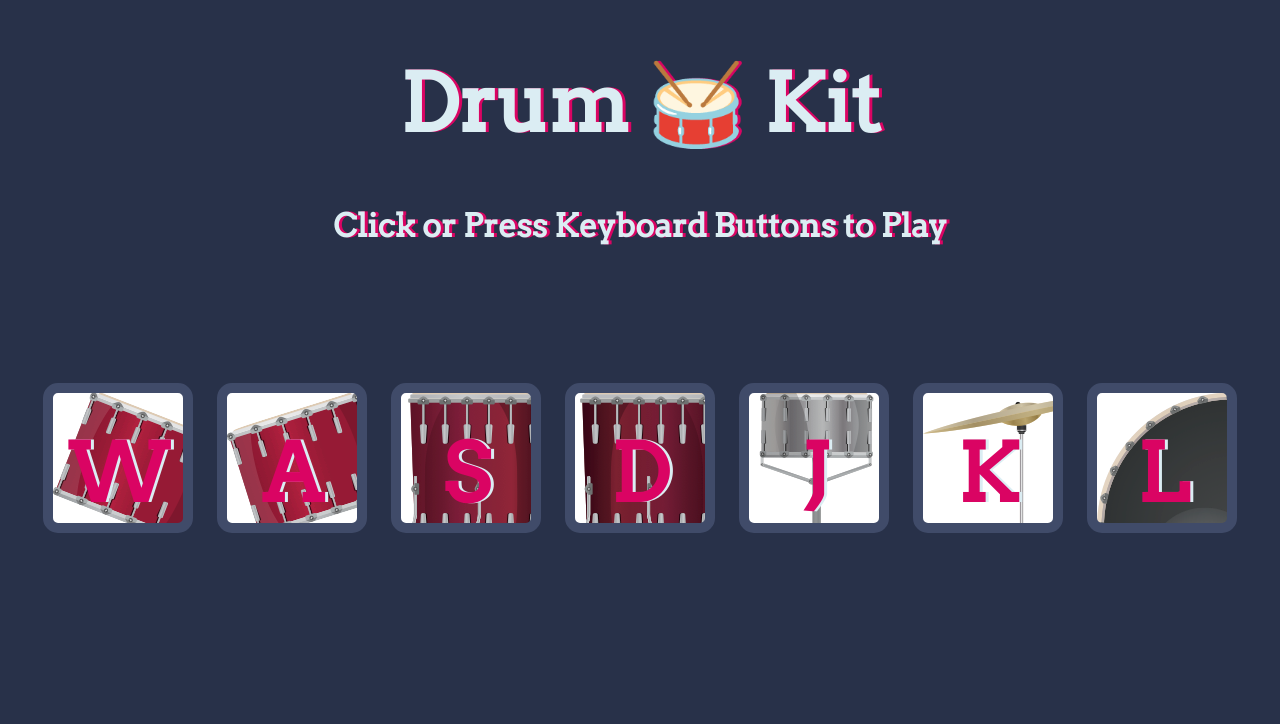
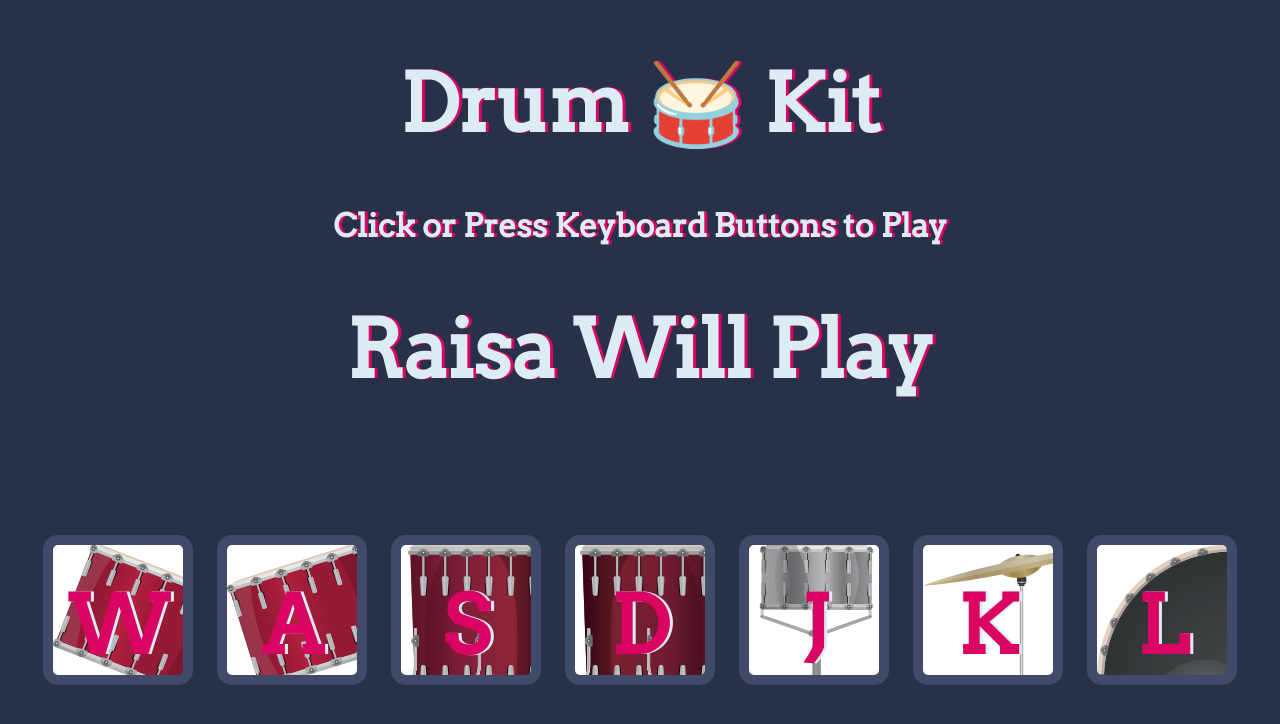
Before and after one commit to azar24feb/Drum_Kit_Project, a plain HTML site: page index.html in a window 1280 px wide. Drawn offline with Linux system fonts and the light colour scheme.

Commit message:
Update index.html

```diff
--- a/index.html
+++ b/index.html
@@ -12,6 +12,7 @@
 
   <h1 id="title">Drum 🥁 Kit</h1>
   <h1 id="inst">Click or Press Keyboard Buttons to Play</h1>
+<h1> Raisa Will Play</h1>
   <div class="set">
     <button class="w drum">W</button>
     <button class="a drum">A</button>
```
